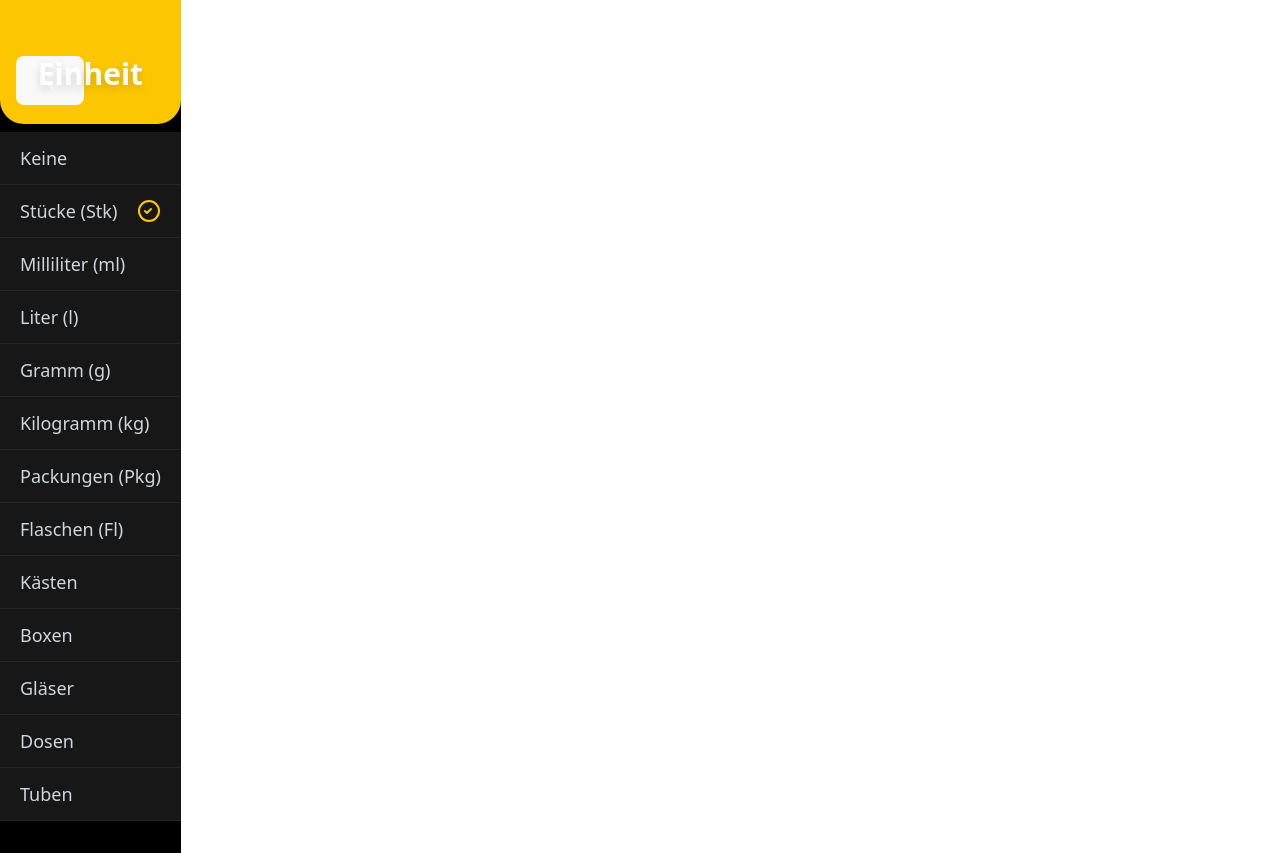
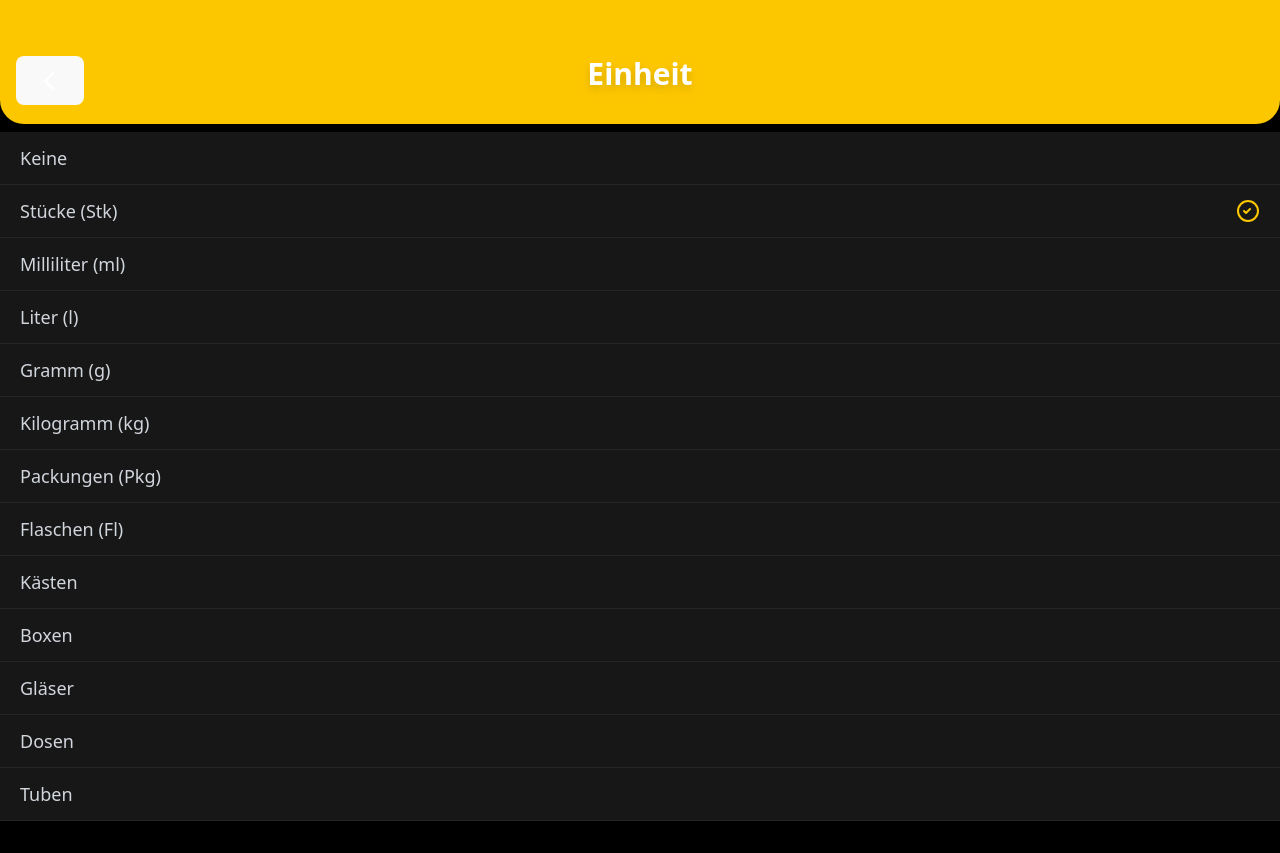
Before and after one commit to dandavkoh/zutato-grocery-app, a React (Vite) app: page /product/1/unit in a window 1280 px wide. Built offline with nearby package versions, Linux system fonts and the light colour scheme.

Commit message:
[chore] Use full page width

```diff
--- a/src/App.tsx
+++ b/src/App.tsx
@@ -15,9 +15,9 @@ function Layout() {
   // Optional: Header auf bestimmten Seiten ausblenden
   // const hideHeader = location.pathname === '/';
   return (
-    <div className="flex flex-col min-h-screen bg-black">
+    <div className="min-h-screen bg-black">
       <Header />
-      <div className="flex-1 w-full max-w-md mx-auto"><Outlet /></div>
+      <div className="w-full"><Outlet /></div>
     </div>
   );
 }
--- a/src/CategorySelectPage.tsx
+++ b/src/CategorySelectPage.tsx
@@ -37,8 +37,7 @@ const CategorySelectPage: React.FC = () => {
   }, [dispatch, navigate]);
 
   return (
-    <div className="flex-1">
-      <div className="flex-1 w-full max-w-md mx-auto pb-8 pt-2">
+    <div className="w-full pb-8 pt-2">
       {categories.map((cat) => (
         <div key={cat.name} className="flex items-center px-5 py-3 border-b border-neutral-800 bg-neutral-900">
           <span className="mr-4 text-gray-300">{cat.icon}</span>
@@ -51,7 +50,6 @@ const CategorySelectPage: React.FC = () => {
         </div>
       ))}
     </div>
-    </div>
   );
 };
 
--- a/src/ProductDetailPage.tsx
+++ b/src/ProductDetailPage.tsx
@@ -24,9 +24,7 @@ const ProductDetailPage: React.FC = () => {
   }, [dispatch, name, navigate]);
 
   return (
-    <div className="flex-1">
-      {/* Details */}
-      <div className="flex-1 px-0 pb-8 pt-2 w-full max-w-md mx-auto">
+    <div className="w-full pb-8 pt-2">
       <div className="flex flex-col gap-3">
         {/* Läden */}
         <div className="border-b border-neutral-800 bg-neutral-900 px-5 py-4">
@@ -79,7 +77,6 @@ const ProductDetailPage: React.FC = () => {
         </button>
       </div>
     </div>
-    </div>
   );
 };
 
--- a/src/SearchPage.tsx
+++ b/src/SearchPage.tsx
@@ -52,7 +52,7 @@ const SearchPage: React.FC = () => {
     <div className="min-h-screen bg-black flex flex-col">
       {/* Header entfernt, global! */}
       {showResults ? (
-        <div className="flex-1 w-full max-w-md mx-auto pb-8 pt-2">
+        <div className="w-full pb-8 pt-2">
           <div className="px-4 pt-2 pb-1 flex items-center gap-2 text-gray-300 text-base font-semibold">
             <svg className="w-6 h-6" fill="none" stroke="currentColor" strokeWidth="2" viewBox="0 0 24 24"><rect x="4" y="4" width="16" height="16" rx="3" /><path strokeLinecap="round" strokeLinejoin="round" d="M8 8h8v8H8z" /></svg>
             Einkaufsvorschläge
--- a/src/UnitSelectPage.tsx
+++ b/src/UnitSelectPage.tsx
@@ -35,8 +35,7 @@ const UnitSelectPage: React.FC = () => {
   }, [dispatch, navigate]);
 
   return (
-    <div className="flex-1">
-      <div className="flex-1 w-full max-w-md mx-auto pb-8 pt-2">
+    <div className="w-full pb-8 pt-2">
       {units.map((unit) => (
         <div key={unit} className="flex items-center px-5 py-3 border-b border-neutral-800 bg-neutral-900">
           <span className="text-lg text-gray-300 flex-1">{unit}</span>
@@ -48,7 +47,6 @@ const UnitSelectPage: React.FC = () => {
         </div>
       ))}
     </div>
-    </div>
   );
 };
 
--- a/src/index.css
+++ b/src/index.css
@@ -26,8 +26,6 @@ a:hover {
 
 body {
   margin: 0;
-  display: flex;
-  place-items: center;
   min-width: 320px;
   min-height: 100vh;
 }
```
Lines whose indentation alone changed are shown as unchanged.
